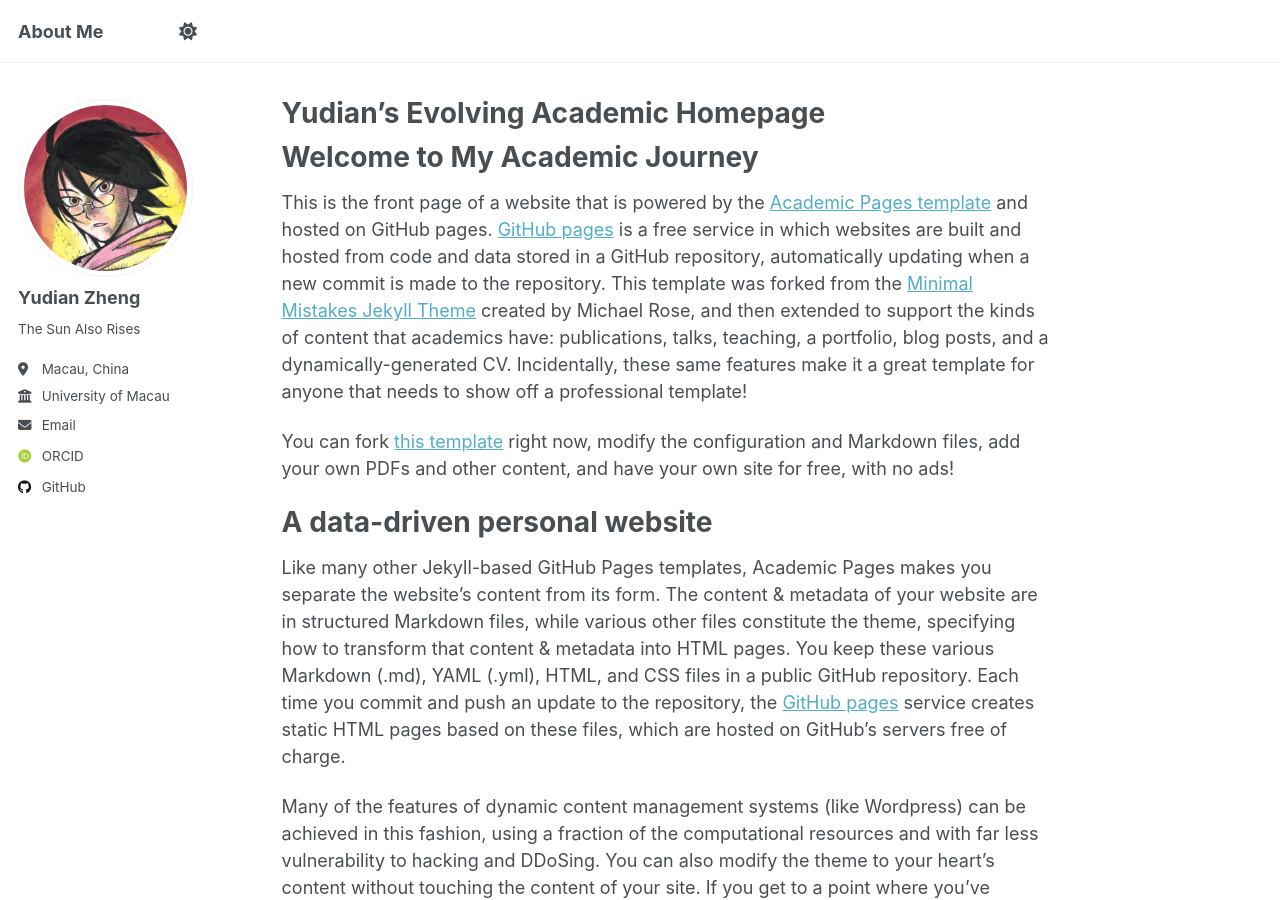
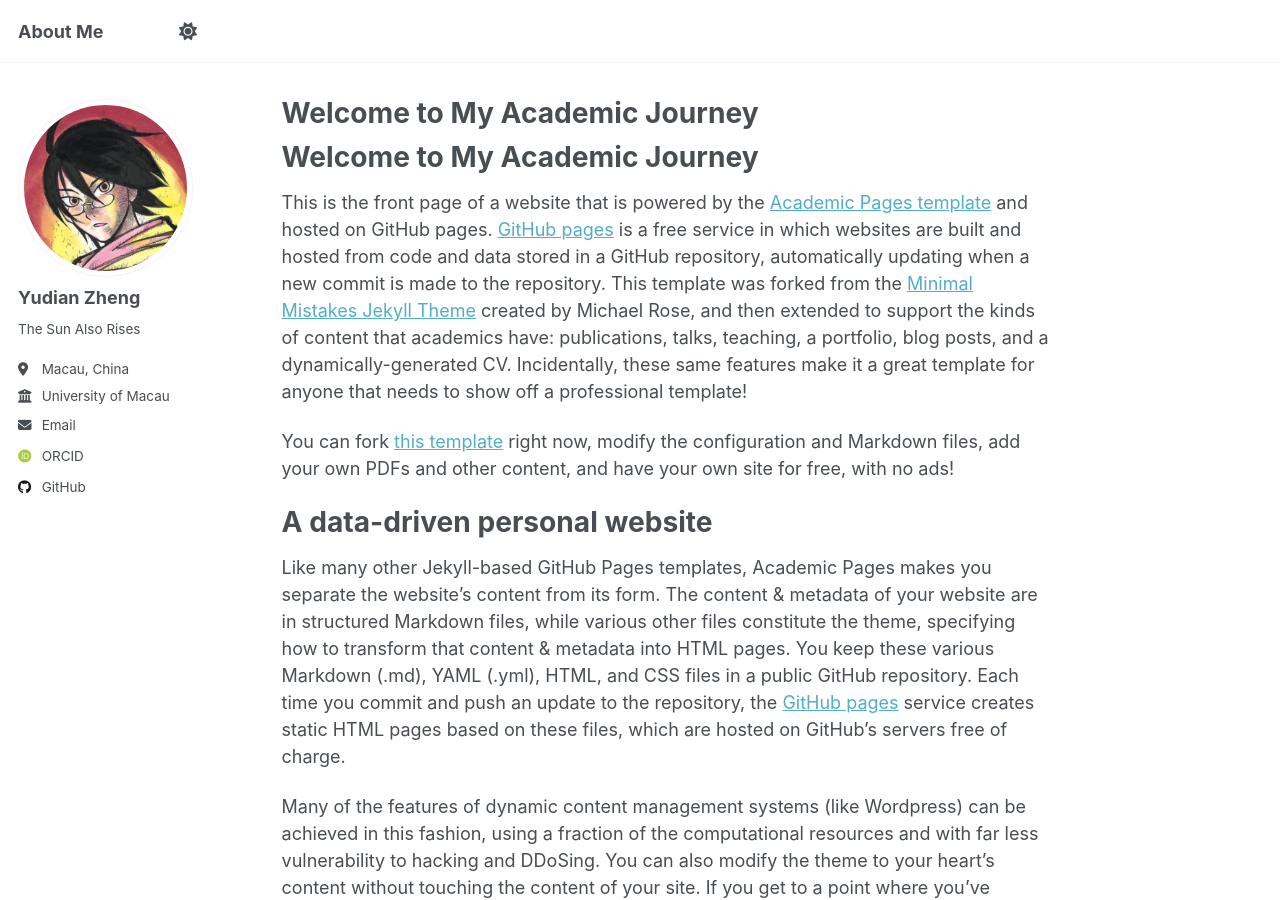
Before and after one commit to yudianzheng/yudianzheng.github.io, a Jekyll site: the page built from _pages/about.md, in a window 1280 px wide and 900 px high. Built offline with Jekyll 4.4.1, drawn with Linux system fonts in a browser that asks for light colours; some web fonts are replaced; a script that is not in the unit is left out; our own code applies the rules of GitHub Pages for plain Markdown files; some of the changed lines change nothing that is shown.

Commit message:
little modifications

```diff
--- a/_pages/about.md
+++ b/_pages/about.md
@@ -1,7 +1,7 @@
 ---
 permalink: /
-title: "Yudian's Evolving Academic Homepage"
-page_title: "Welcome to My Academic Journey"
+# title: "Yudian's Evolving Academic Homepage"
+# page_title: "Welcome to My Academic Journey"
 author_profile: true
 redirect_from:
   - /about/
```
